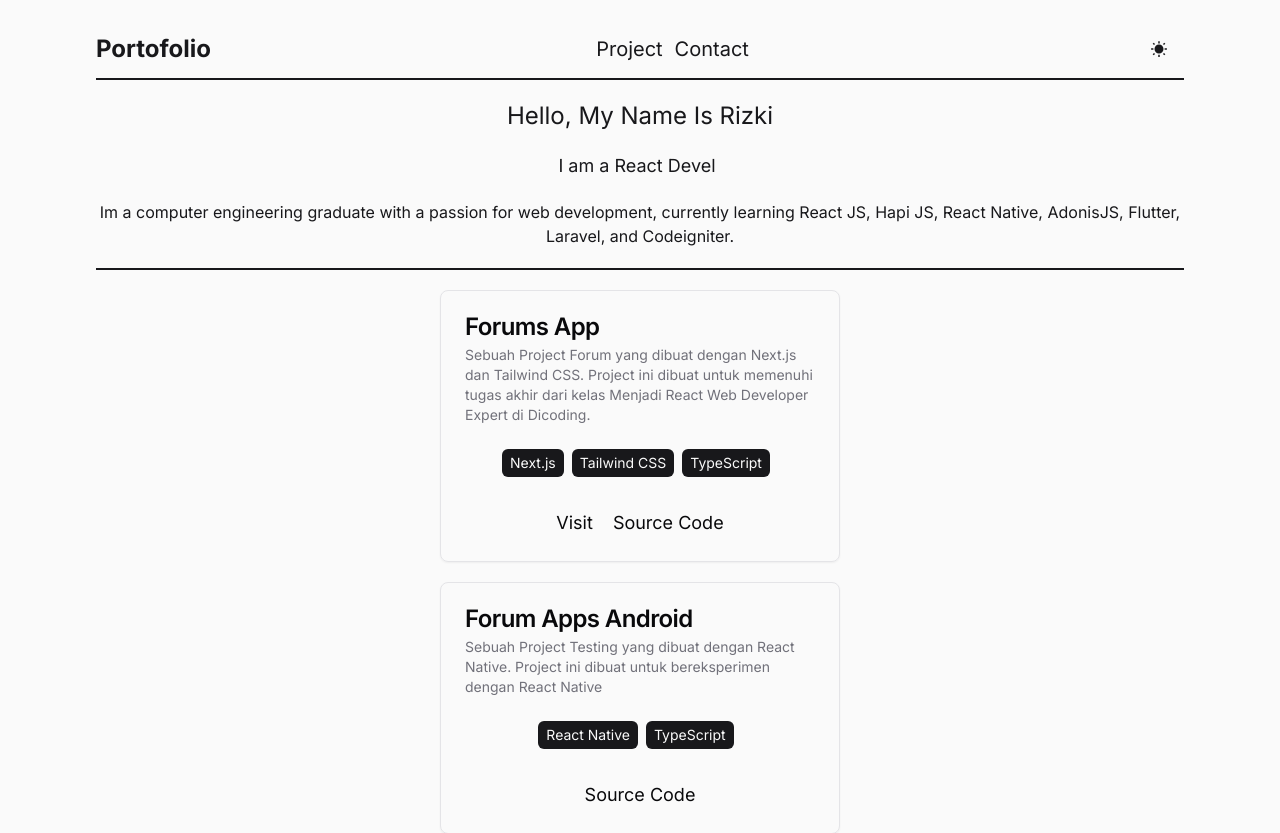
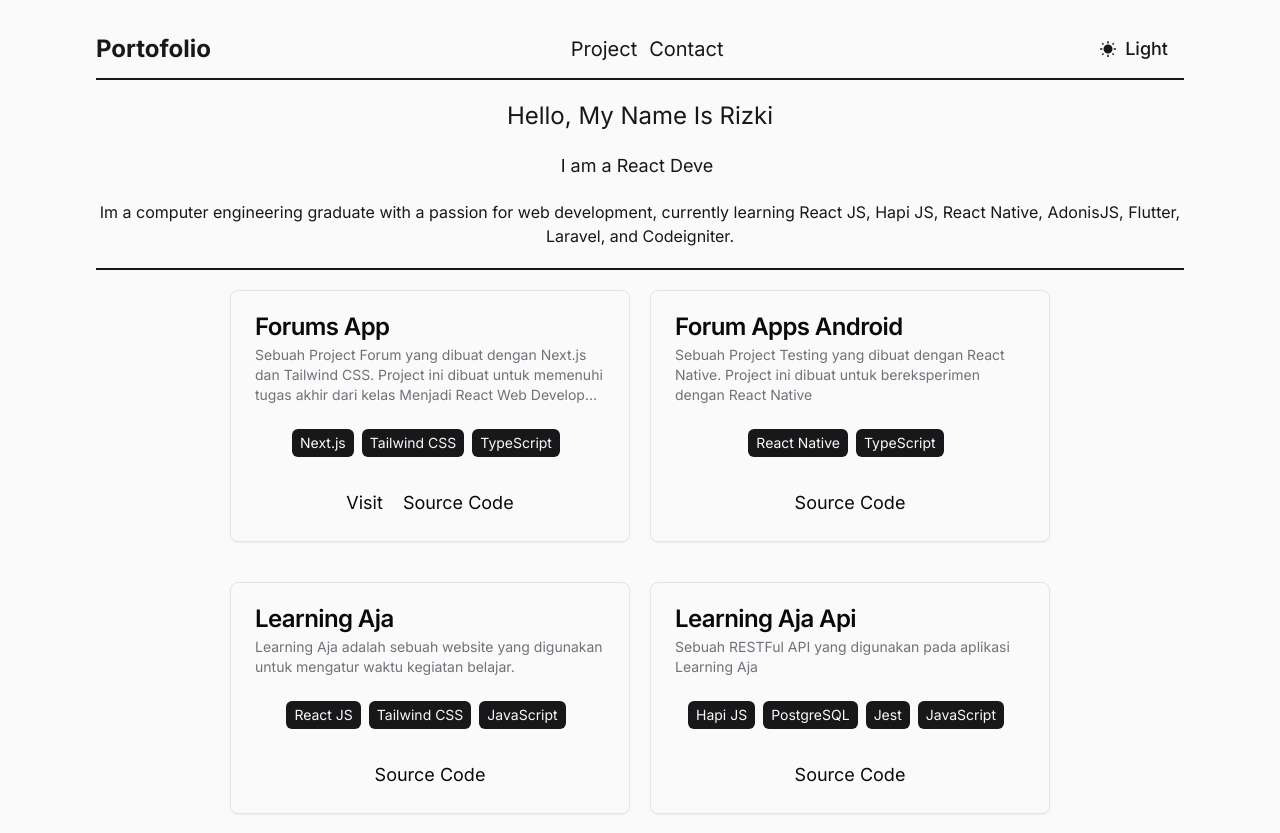
Before and after one commit to rizrmdhn/portofolio-webpage-v3, a Next.js app: page / in a window 1280 px wide. Shown: the top 833 px of the page. Built offline with nearby package versions, Linux system fonts and the light colour scheme.

Commit message:
change layout and add line clamp

```diff
--- a/package.json
+++ b/package.json
@@ -13,6 +13,7 @@
     "@radix-ui/react-menubar": "^1.0.4",
     "@radix-ui/react-toggle": "^1.0.3",
     "@reduxjs/toolkit": "^1.9.7",
+    "@tailwindcss/line-clamp": "^0.4.4",
     "class-variance-authority": "^0.7.0",
     "clsx": "^2.0.0",
     "lucide-react": "^0.289.0",
--- a/src/components/Project.tsx
+++ b/src/components/Project.tsx
@@ -1,13 +1,13 @@
-import { project } from "@/lib/data.json";
+import data from "@/lib/data.json";
 import ProjectCard from "./ProjectCard";
 
 export default function Project() {
   return (
     <div
       id="project"
-      className="mt-5 flex w-full flex-col items-center justify-center border-b-2 border-primary"
+      className="mt-5 flex w-full flex-row flex-wrap items-center justify-center gap-5 border-b-2 border-primary"
     >
-      {project.map((item, index) => (
+      {data.project.map((item, index) => (
         <ProjectCard
           className="lg:w-400px bg-transparent"
           key={index}
--- a/src/components/ProjectCard.tsx
+++ b/src/components/ProjectCard.tsx
@@ -36,7 +36,9 @@ export default function ProjectCard({
     <Card className={cn("mb-5", className)}>
       <CardHeader>
         <CardTitle>{name}</CardTitle>
-        <CardDescription>{description}</CardDescription>
+        <CardDescription className="line-clamp-3">
+          {description}
+        </CardDescription>
       </CardHeader>
       <CardContent>
         <div className="flex flex-row flex-wrap justify-center">
--- a/src/components/ThemeToggler.tsx
+++ b/src/components/ThemeToggler.tsx
@@ -18,7 +18,17 @@ export default function ThemeToggler() {
     <Menubar className="border-0 bg-transparent">
       <MenubarMenu>
         <MenubarTrigger className="flex flex-row items-center gap-2 text-sm lg:text-lg">
-          {currentTheme === "dark" ? <IoMdMoon /> : <IoMdSunny />}
+          {currentTheme === "dark" ? (
+            <>
+              <IoMdMoon />
+              Dark
+            </>
+          ) : (
+            <>
+              <IoMdSunny />
+              Light
+            </>
+          )}
         </MenubarTrigger>
         <MenubarContent className="bg-primary">
           <MenubarItem
--- a/tailwind.config.ts
+++ b/tailwind.config.ts
@@ -79,5 +79,5 @@ module.exports = {
       },
     },
   },
-  plugins: [require("tailwindcss-animate")],
+  plugins: [require("tailwindcss-animate"), require("@tailwindcss/line-clamp")],
 };
```
Also changed, not shown: 1 other file (tests, documents, lock files or other folders).
